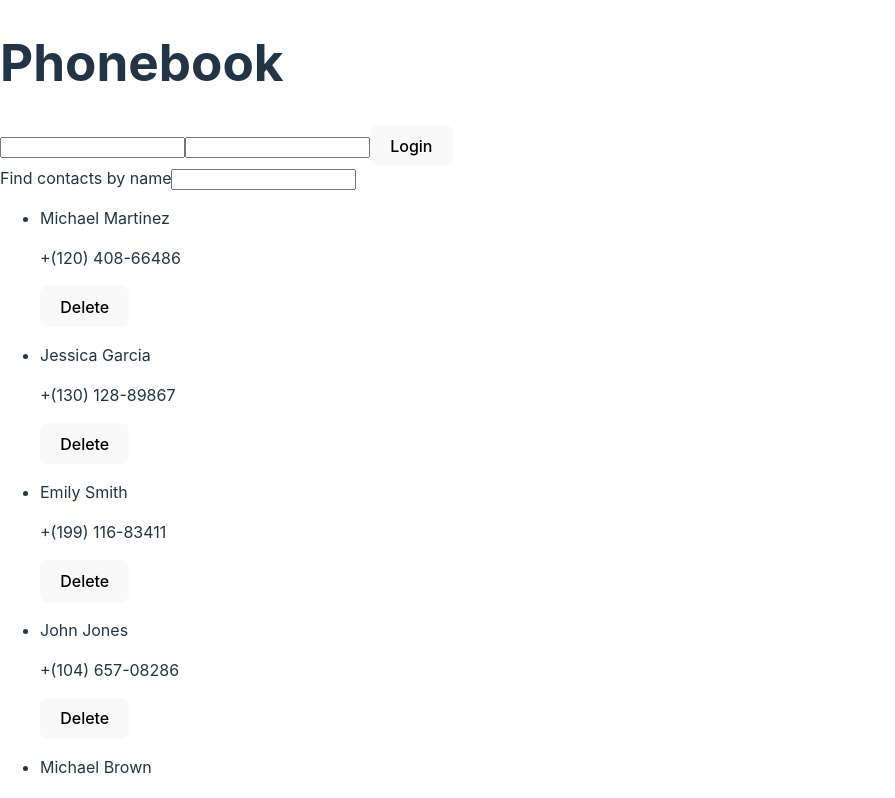
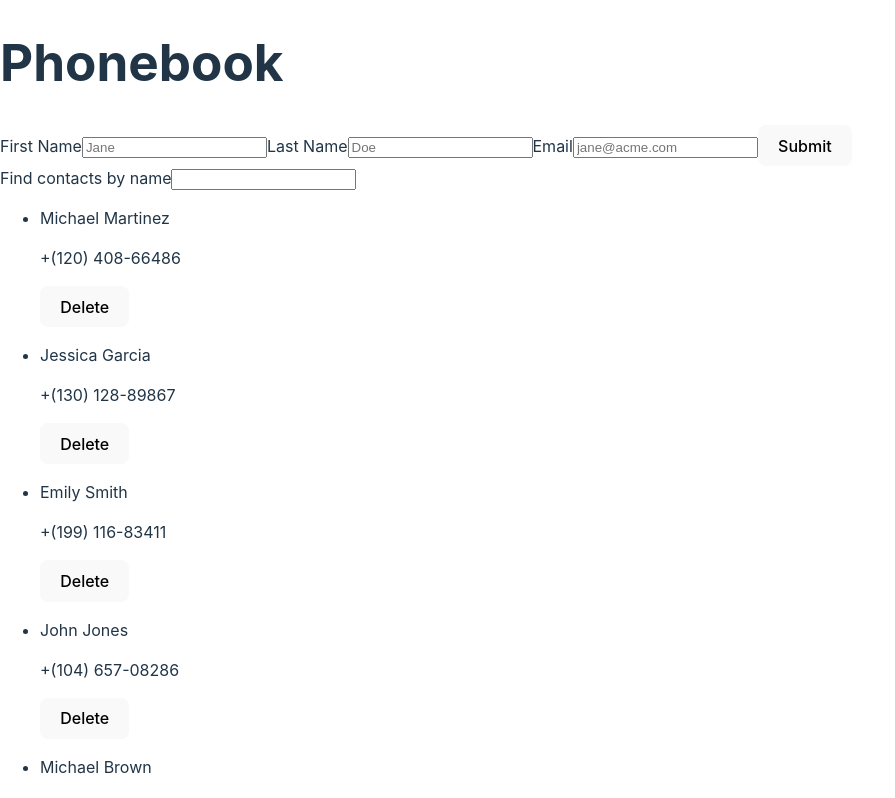
Before and after one commit to novikovanat/goit-react-hw-03, a React (Vite) app: page / in a window 1280 px wide. Shown: the top 798 px of the page, without its empty margins (0-895 px from the left). Built offline with nearby package versions, Linux system fonts and the light colour scheme.

Commit message:
typo fixed

```diff
--- a/src/components/App.jsx
+++ b/src/components/App.jsx
@@ -1,4 +1,4 @@
-import { useState } from "react";
+import { useState } from "react"
 import ContactForm from "./contactForm/ContactForm";
 import SearchBox from "./searchBox/SearchBox";
 import ContactList from "./contactList/ContactList";
@@ -9,12 +9,8 @@
 
   const shownContacts = testData.filter(
     (contact) =>
-      contact.name
-        .toLocaleLowerCase()
-        .includes(searchFilter.toLocaleLowerCase()) ||
-      contact.surname
-        .toLocaleLowerCase()
-        .includes(searchFilter.toLocaleLowerCase())
+      contact.name.toLowerCase().includes(searchFilter.toLowerCase()) ||
+      contact.surname.toLowerCase().includes(searchFilter.toLowerCase())
   );
 
   return (
--- a/src/components/contactForm/ContactForm.jsx
+++ b/src/components/contactForm/ContactForm.jsx
@@ -1,25 +1,36 @@
-export default function LoginForm  ({ onLogin })  {
+import { Formik, Field, Form } from "formik";
 
-    const handleSubmit = (evt) => {
-      evt.preventDefault();
+export default function LoginForm({}) {
+  return (
+    <div>
+      <Formik
+        initialValues={{
+          firstName: "",
+          lastName: "",
+          email: "",
+        }}
+        onSubmit={async (values) => {
+          await new Promise((r) => setTimeout(r, 500));
+          alert(JSON.stringify(values, null, 2));
+        }}
+      >
+        <Form>
+          <label htmlFor="firstName">First Name</label>
+          <Field id="firstName" name="firstName" placeholder="Jane" />
 
-      const form = evt.target;
-      const { login, password } = form.elements;
+          <label htmlFor="lastName">Last Name</label>
+          <Field id="lastName" name="lastName" placeholder="Doe" />
 
-      // Викликаємо пропс onLogin
-      onLogin({
-        login: login.value,
-        password: password.value,
-      });
-
-      form.reset();
-    };
-
-    return (
-      <form onSubmit={handleSubmit}>
-        <input type="text" name="name" />
-        <input type="text" name="surname" />
-        <button type="submit">Login</button>
-      </form>
-    );
-  }
+          <label htmlFor="email">Email</label>
+          <Field
+            id="email"
+            name="email"
+            placeholder="jane@acme.com"
+            type="email"
+          />
+          <button type="submit">Submit</button>
+        </Form>
+      </Formik>
+    </div>
+  );
+}
```
